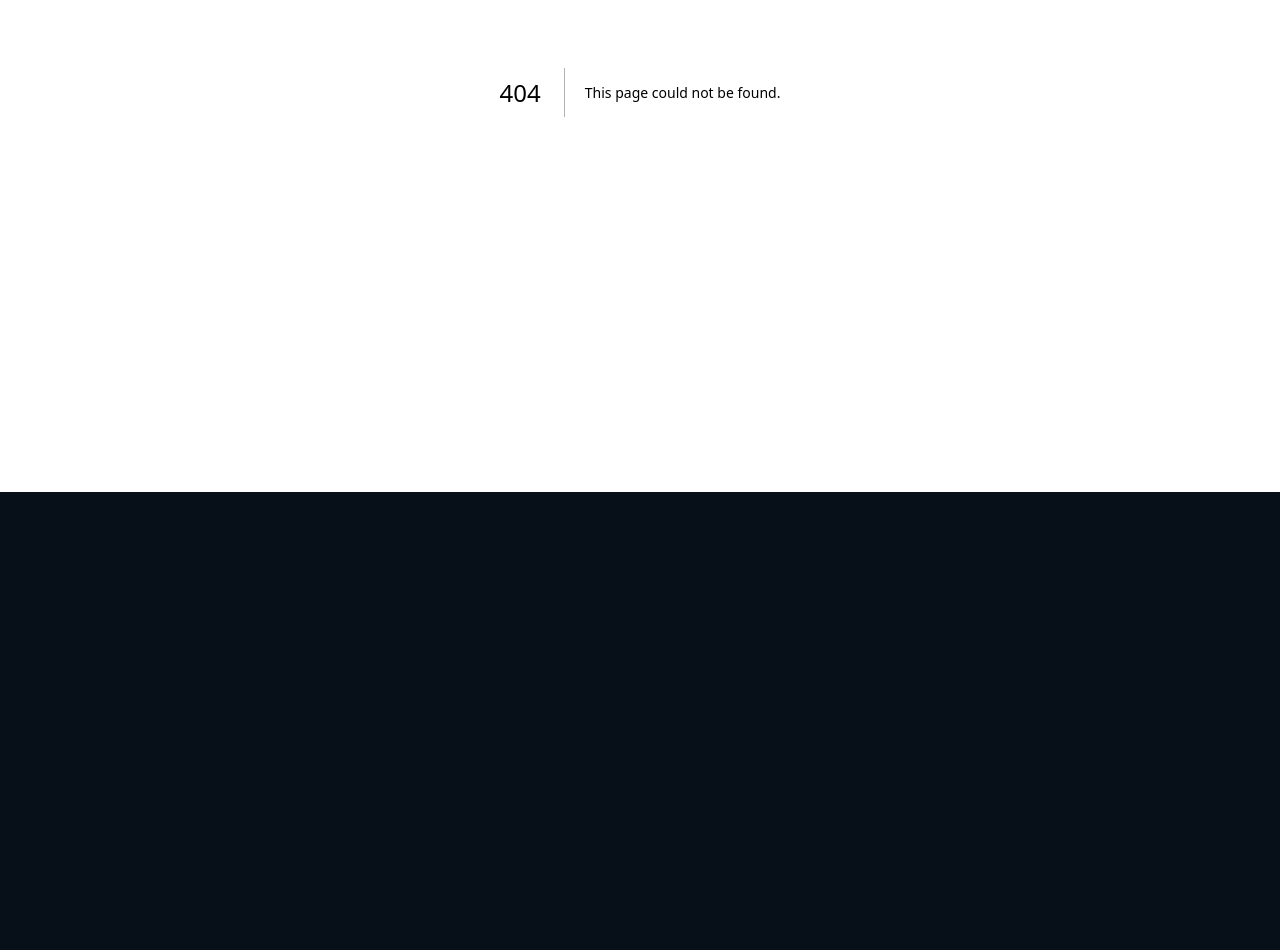
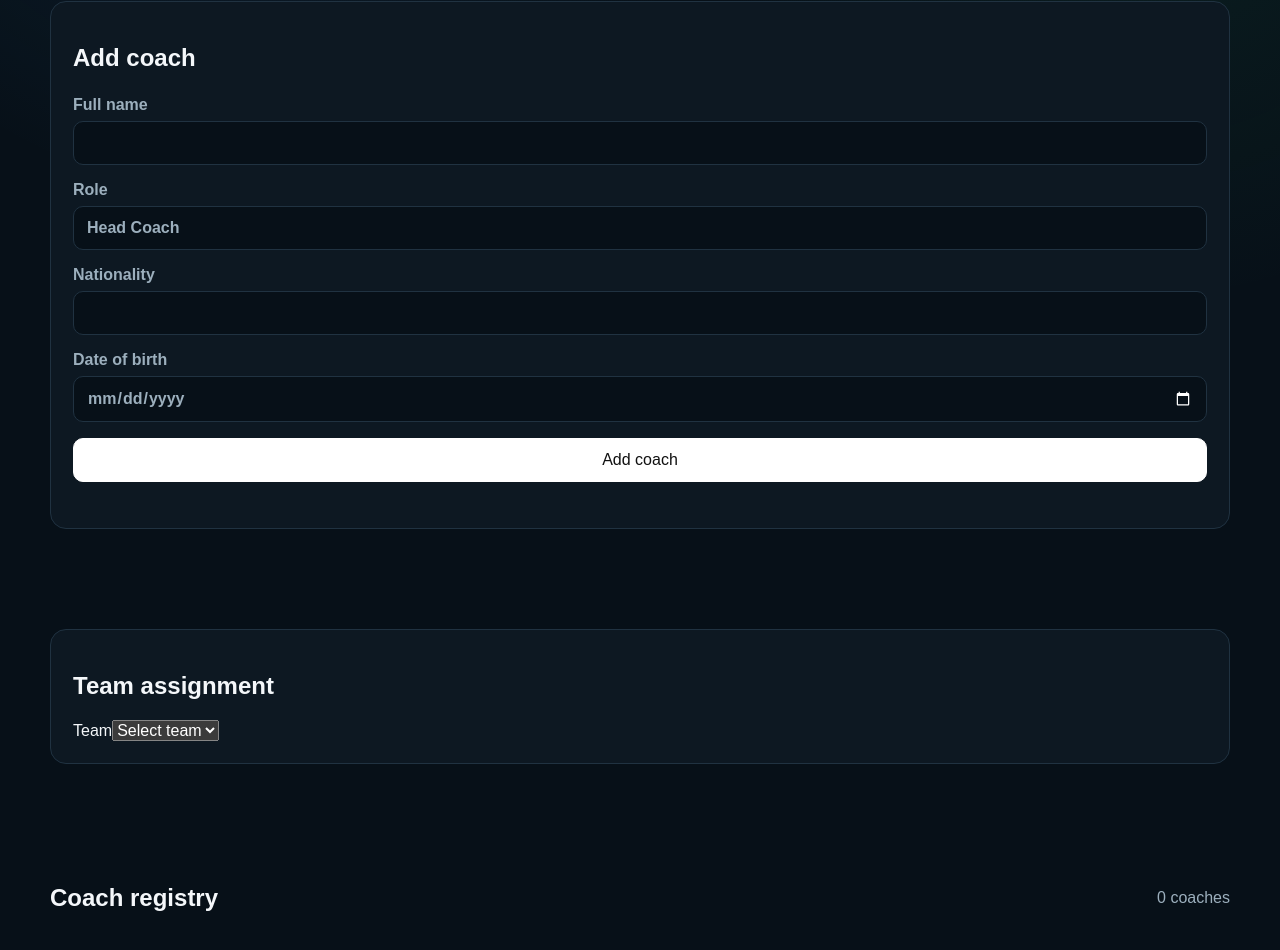
Before and after one commit to zedeksports/zedek-deki-man-1, a Next.js app: page /control-room/coaches in a window 1280 px wide. Before the commit this address had no page. Shown: the part 308-1258 px from the top of the page. Before the commit the page ends 800 px from the top, so only its background shows below. Built offline with nearby package versions, Linux system fonts and the light colour scheme; no server answers; the database is empty.

Commit message:
Add coach management and team history

```diff
--- /dev/null
+++ b/app/control-room/coaches/page.tsx
@@ -0,0 +1,29 @@
+"use client";
+
+import { FormEvent, useEffect, useState } from "react";
+import { createSupabaseBrowserClient } from "../../../lib/supabase/browser";
+
+type Team={id:string;name:string;area:string|null;is_active:boolean};
+type Coach={id:string;full_name:string;date_of_birth:string|null;nationality:string|null;role:string;is_active:boolean};
+type Assignment={id:string;team_id:string;coach_id:string;start_date:string|null;end_date:string|null;is_current:boolean};
+
+export default function CoachesPage(){
+ const [teams,setTeams]=useState<Team[]>([]),[coaches,setCoaches]=useState<Coach[]>([]),[assignments,setAssignments]=useState<Assignment[]>([]);
+ const [teamId,setTeamId]=useState(""),[loading,setLoading]=useState(true),[saving,setSaving]=useState(false),[error,setError]=useState(""),[notice,setNotice]=useState("");
+ const [form,setForm]=useState({full_name:"",date_of_birth:"",nationality:"",role:"Head Coach"});
+ async function load(){setLoading(true);setError("");const s=createSupabaseBrowserClient();const [t,c,a]=await Promise.all([s.from("teams").select("id,name,area,is_active").order("name"),s.from("coaches").select("id,full_name,date_of_birth,nationality,role,is_active").order("full_name"),s.from("team_coaches").select("id,team_id,coach_id,start_date,end_date,is_current")]);const bad=t.error||c.error||a.error;if(bad)setError(bad.message);else{setTeams(t.data||[]);setCoaches(c.data||[]);setAssignments(a.data||[]);if(!teamId&&t.data?.length)setTeamId(t.data[0].id)}setLoading(false)}
+ useEffect(()=>{load()},[]);
+ async function add(e:FormEvent){e.preventDefault();setSaving(true);setError("");setNotice("");const s=createSupabaseBrowserClient();const {error}=await s.from("coaches").insert({full_name:form.full_name.trim(),date_of_birth:form.date_of_birth||null,nationality:form.nationality.trim()||null,role:form.role.trim()||"Head Coach"});if(error)setError(error.message);else{setForm({full_name:"",date_of_birth:"",nationality:"",role:"Head Coach"});setNotice("Coach added.");await load()}setSaving(false)}
+ async function assign(c:Coach){if(!teamId)return;const s=createSupabaseBrowserClient();setError("");await s.from("team_coaches").update({is_current:false,end_date:new Date().toISOString().slice(0,10)}).eq("team_id",teamId).eq("is_current",true);const {error}=await s.from("team_coaches").insert({team_id:teamId,coach_id:c.id,is_current:true,start_date:new Date().toISOString().slice(0,10)});if(error)setError(error.message);else{setNotice(c.full_name+" assigned to team.");await load()}}
+ async function endAssignment(a:Assignment){const s=createSupabaseBrowserClient();const {error}=await s.from("team_coaches").update({is_current:false,end_date:new Date().toISOString().slice(0,10)}).eq("id",a.id);if(error)setError(error.message);else{setNotice("Coach assignment ended.");await load()}}
+ async function toggle(c:Coach){const s=createSupabaseBrowserClient();const {error}=await s.from("coaches").update({is_active:!c.is_active}).eq("id",c.id);if(error)setError(error.message);else await load()}
+ async function remove(c:Coach){if(!window.confirm("Delete "+c.full_name+"? If historical assignments exist, deletion will be blocked."))return;const s=createSupabaseBrowserClient();const {error}=await s.from("coaches").delete().eq("id",c.id);if(error)setError(error.message);else{setNotice("Coach deleted.");await load()}}
+ const current=assignments.filter(a=>a.team_id===teamId&&a.is_current), history=assignments.filter(a=>a.team_id===teamId&&!a.is_current);
+ return <main className="page"><header className="site-header"><div className="container nav"><a className="brand" href="/control-room">ZEDEK <span>SPORTS</span></a><nav className="nav-links"><a href="/control-room">Control Room</a><a href="/control-room/teams">Teams</a><a href="/control-room/players">Players</a></nav></div></header>
+ <section className="container page-header"><div className="eyebrow">Football Operations · Phase 2</div><h1>Coach Management</h1><p>Create coaches, assign them to teams, transfer assignments and preserve coaching history.</p></section>
+ <section className="container section"><div className="panel"><h2>Add coach</h2><form className="form-stack" onSubmit={add}><label>Full name<input required value={form.full_name} onChange={e=>setForm({...form,full_name:e.target.value})}/></label><label>Role<input value={form.role} onChange={e=>setForm({...form,role:e.target.value})}/></label><label>Nationality<input value={form.nationality} onChange={e=>setForm({...form,nationality:e.target.value})}/></label><label>Date of birth<input type="date" value={form.date_of_birth} onChange={e=>setForm({...form,date_of_birth:e.target.value})}/></label><button className="button primary" disabled={saving}>{saving?"Adding...":"Add coach"}</button></form></div></section>
+ <section className="container section"><div className="panel"><h2>Team assignment</h2><label>Team<select value={teamId} onChange={e=>setTeamId(e.target.value)}><option value="">Select team</option>{teams.map(t=><option key={t.id} value={t.id}>{t.name}</option>)}</select></label>{teamId&&<><h3>Current coach</h3>{current.length?current.map(a=>{const c=coaches.find(x=>x.id===a.coach_id);return <article className="module" key={a.id}><strong>{c?.full_name||"Unknown coach"}</strong><small>{c?.role||"Role"} · Since {a.start_date||"—"}</small><button className="button danger" onClick={()=>endAssignment(a)}>End assignment</button></article>}):<p>No current coach assigned.</p>}<h3>Available coaches</h3><div className="module-grid">{coaches.filter(c=>c.is_active).map(c=><article className="module" key={c.id}><strong>{c.full_name}</strong><small>{c.role}{c.nationality?" · "+c.nationality:""}</small><button className="button" onClick={()=>assign(c)}>Assign to team</button></article>)}</div></>}</div></section>
+ <section className="container section"><div className="section-heading"><h2>Coach registry</h2><span>{coaches.length} coaches</span></div>{loading?<p>Loading...</p>:<div className="module-grid">{coaches.map(c=><article className="module" key={c.id}><strong>{c.full_name}</strong><small>{c.role}{c.nationality?" · "+c.nationality:""} · {c.is_active?"Active":"Inactive"}</small><div className="button-row"><button className="button" onClick={()=>toggle(c)}>{c.is_active?"Deactivate":"Activate"}</button><button className="button danger" onClick={()=>remove(c)}>Delete</button></div></article>)}</div>}</section>
+ <section className="container section"><div className="panel"><h2>Team coaching history</h2>{history.length===0?<p>No previous coaching assignments for this team.</p>:history.map(a=><article className="module" key={a.id}><strong>{coaches.find(c=>c.id===a.coach_id)?.full_name||"Unknown coach"}</strong><small>{a.start_date||"—"} to {a.end_date||"—"}</small></article>)}</div></section>
+ {notice&&<div className="container success-box">{notice}</div>}{error&&<div className="container error-box">{error}</div>}</main>
+}
```
